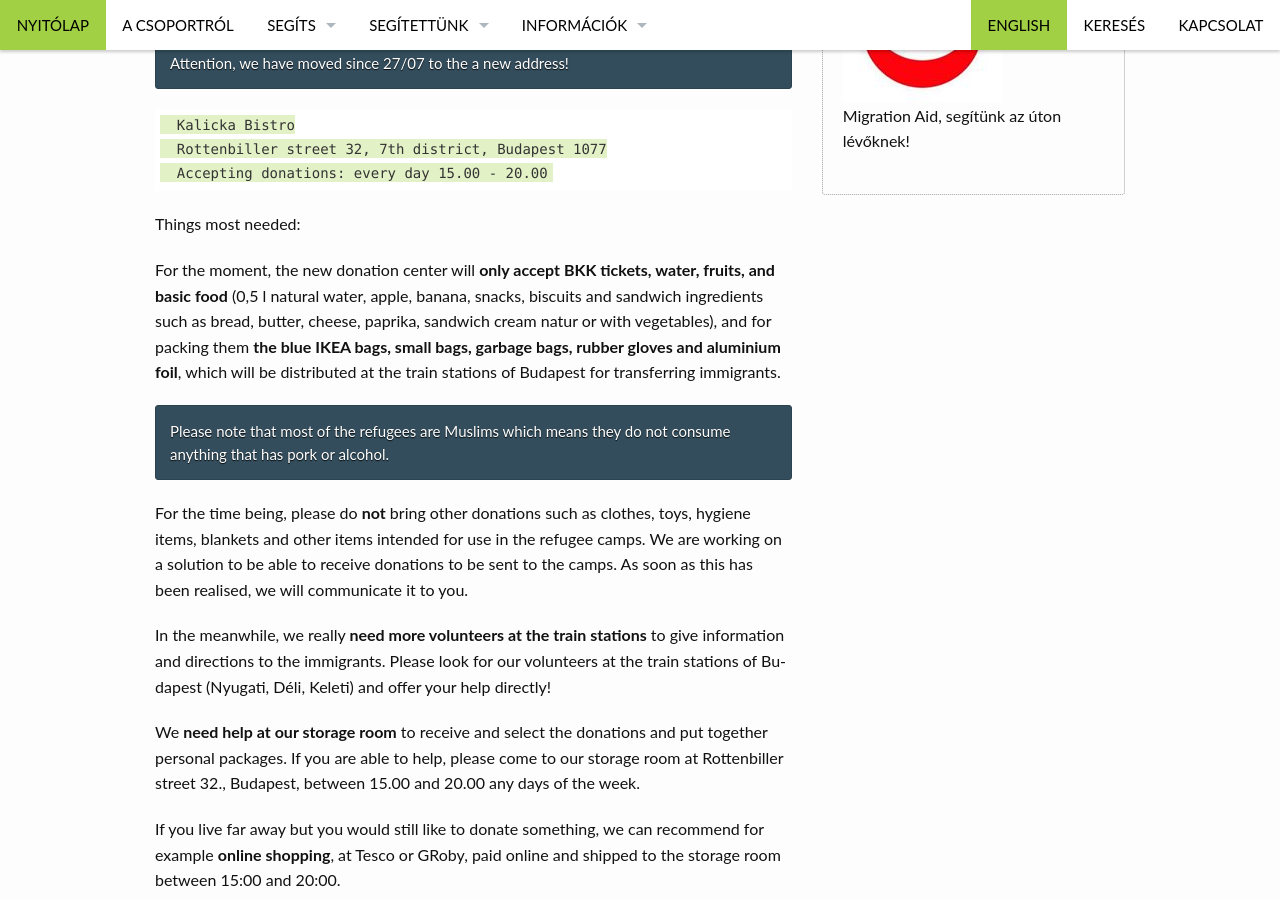
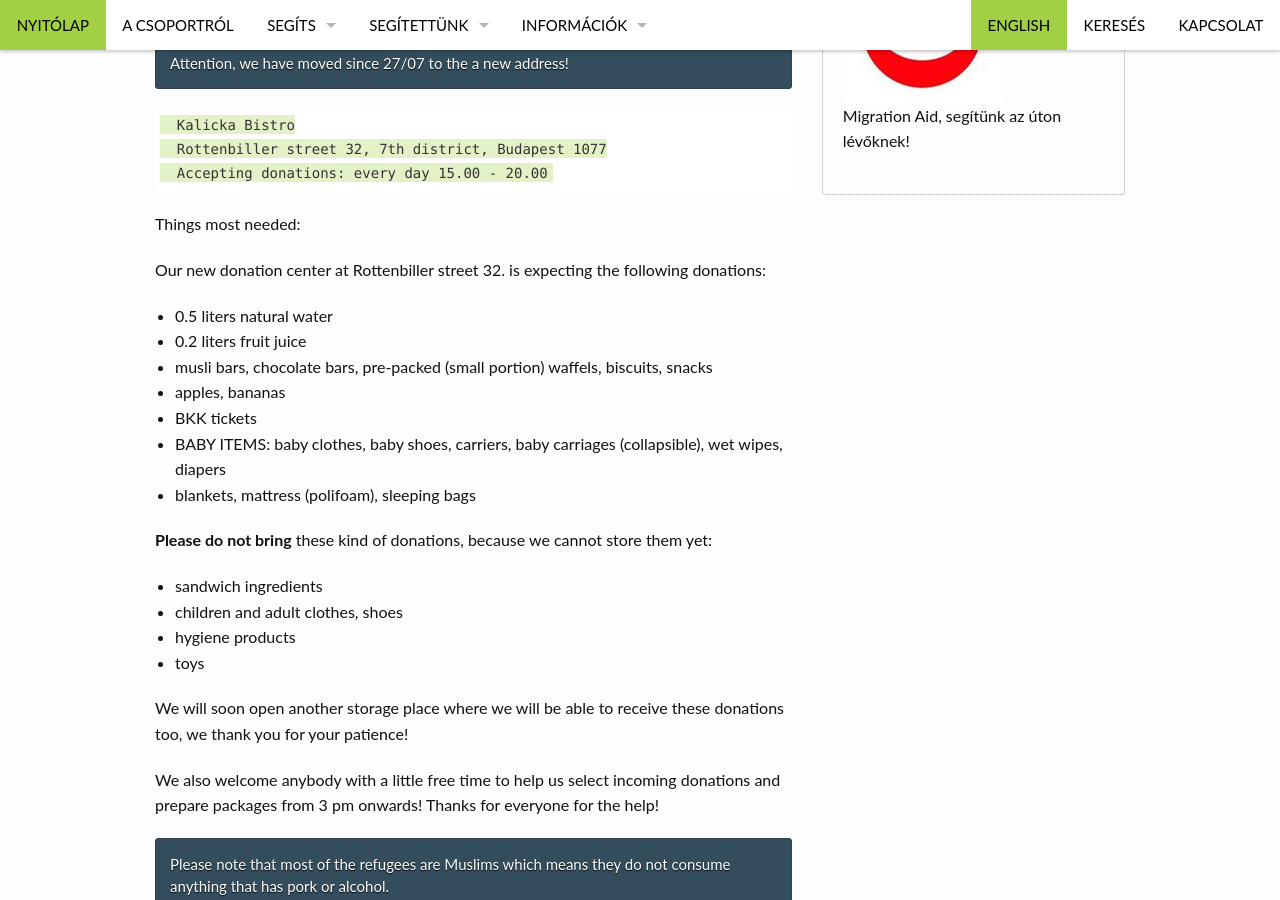
Before and after one commit to migaid/migaid.github.io, a Jekyll site: the page built from menu/english.md, in a window 1280 px wide and 900 px high, scrolled down 1115 px. Built offline with Jekyll 4.4.1, drawn with Linux system fonts in a browser that asks for light colours.

Commit message:
donation list update

```diff
--- a/menu/english.md
+++ b/menu/english.md
@@ -30,7 +30,25 @@ If you want to join the initiative, there are many ways you can help! Join our [
 
 Things most needed:
 
-For the moment, the new donation center will **only accept BKK tickets, water, fruits, and basic food** (0,5 l natural water, apple, banana, snacks, biscuits and sandwich ingredients such as bread, butter, cheese, paprika, sandwich cream natur or with vegetables), and for packing them **the blue IKEA bags, small bags, garbage bags, rubber gloves and aluminium foil**, which will be distributed at the train stations of Budapest for transferring immigrants.
+Our new donation center at Rottenbiller street 32. is expecting the following donations:
+
+- 0.5 liters natural water
+- 0.2 liters fruit juice
+- musli bars, chocolate bars, pre-packed (small portion) waffels, biscuits, snacks
+- apples, bananas
+- BKK tickets
+- BABY ITEMS: baby clothes, baby shoes, carriers, baby carriages (collapsible), wet wipes, diapers
+- blankets, mattress (polifoam), sleeping bags
+
+**Please do not bring** these kind of donations, because we cannot store them yet:
+- sandwich ingredients
+- children and adult clothes, shoes
+- hygiene products
+- toys
+
+We will soon open another storage place where we will be able to receive these donations too, we thank you for your patience!
+
+We also welcome anybody with a little free time to help us select incoming donations and prepare packages from 3 pm onwards! Thanks for everyone for the help!
 
 {% include alert info='Please note that most of the refugees are Muslims which means they do not consume anything that has pork or alcohol.' %}
 
```
